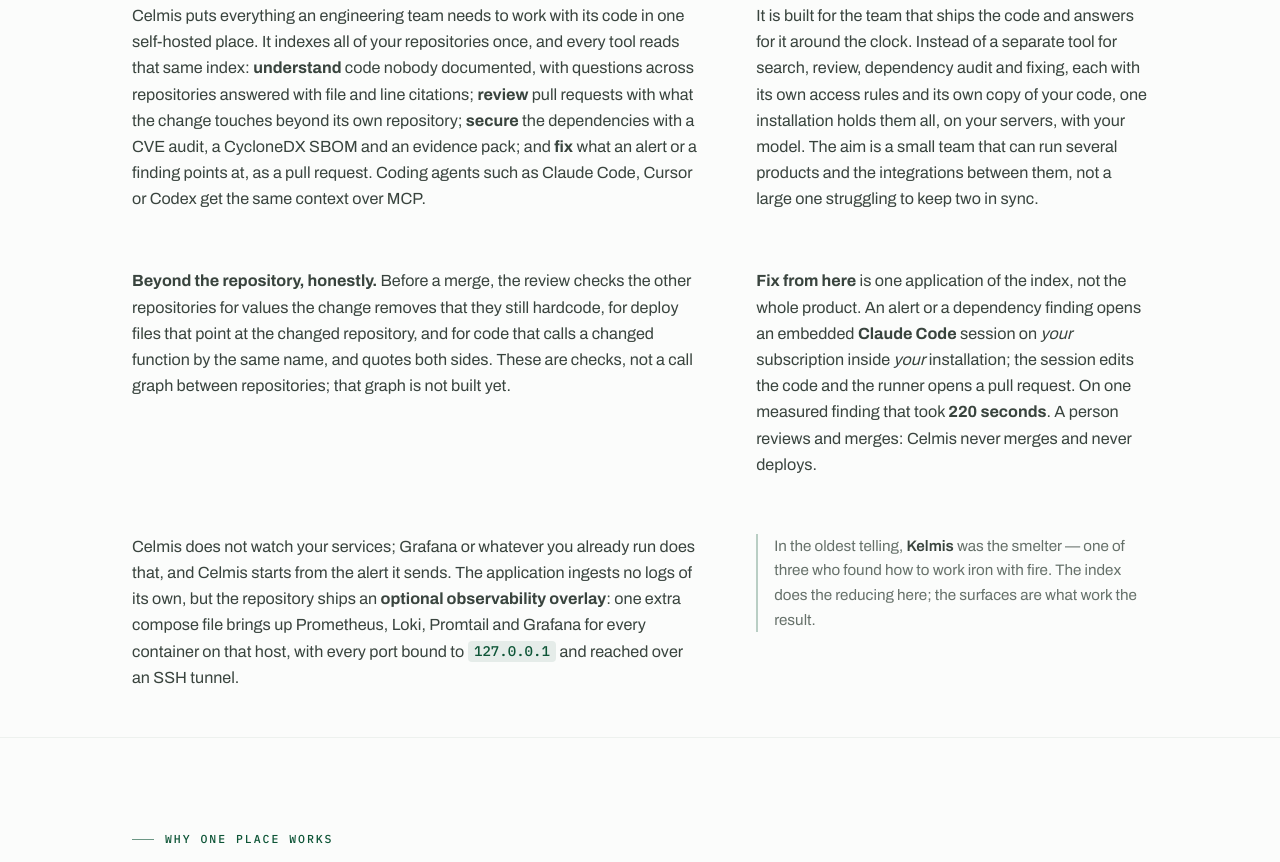
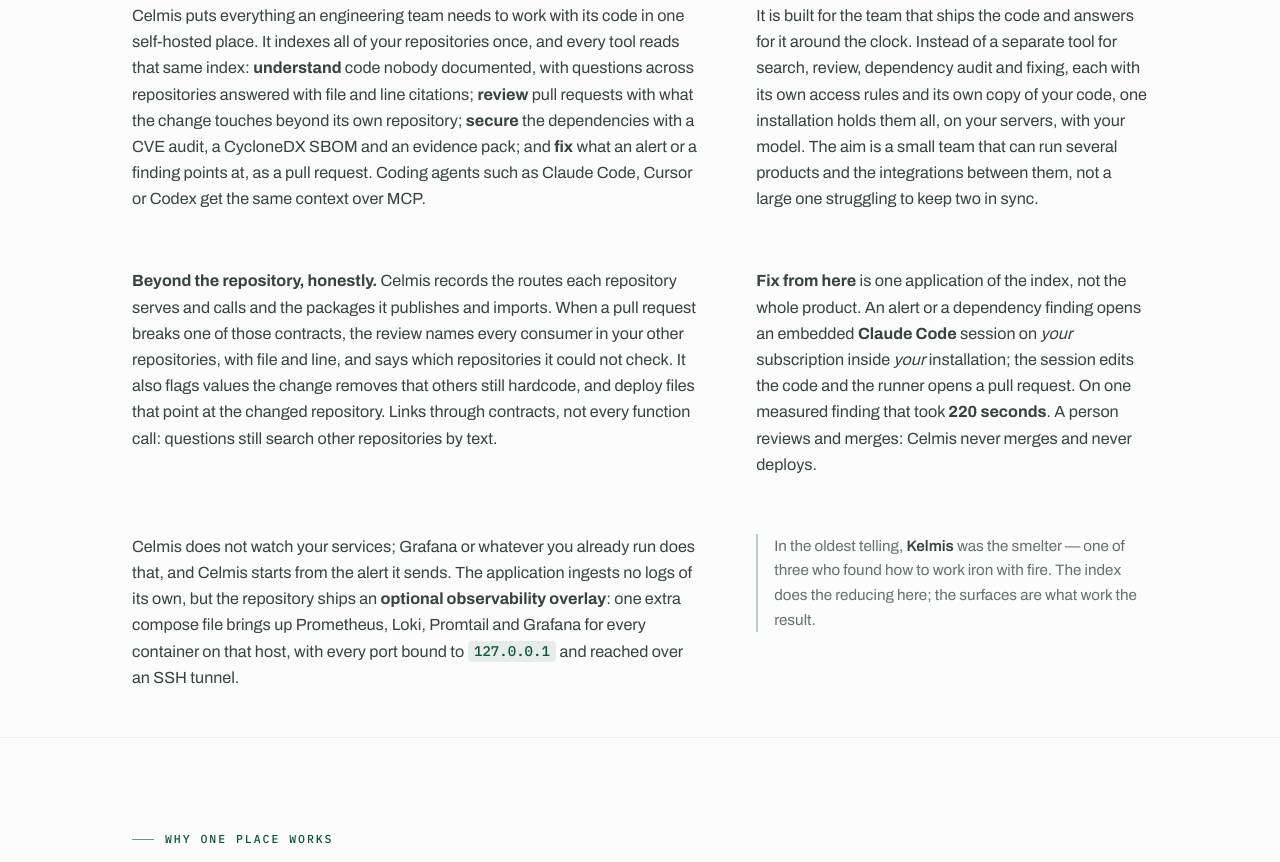
Before and after one commit to Celmis-labs/Celmis-labs.github.io, a plain HTML site: page index.html in a window 1280 px wide. Shown: the part 780-1642 px from the top of the page. Drawn offline with Linux system fonts and the light colour scheme; a script that the page names is missing.

Commit message:
Site: cross-repository answer follows v3.1.19, links through routes and packages
The review now names consumers through recorded HTTP routes and package
imports; questions and the refs tool still search by text.

Co-Authored-By: Claude Opus 5.5 <noreply@anthropic.com>

```diff
--- a/index.html
+++ b/index.html
@@ -107,7 +107,7 @@
      "name": "Can Celmis trace dependencies across many repositories on our own servers?",
      "acceptedAnswer": {
       "@type": "Answer",
-      "text": "Partly, and it says how. There is no limit on the number of repositories, and questions span repositories with file and line citations on both sides. Before a merge, the review checks sibling repositories for values the change removes that they still hardcode, for deploy files that point at the changed repository, and every indexed repository for code that calls a changed function by the same name. These are checks with the evidence quoted, not a call graph between repositories, which Celmis does not build yet."
+      "text": "Yes, through the contracts between them. There is no limit on the number of repositories, and questions span repositories with file and line citations on both sides. Indexing records the HTTP routes each repository serves and calls and the packages it publishes and imports (Python, TypeScript and JavaScript, Go, Java). When a pull request removes a route or a function, removes a parameter or makes one required, or changes a route, the review names every consumer in the workspace's other repositories with file and line, and reports repositories it could not check instead of calling them safe. It is not a graph of every function call: questions and the MCP refs tool still search other repositories by text, and say so."
      }
     },
     {
@@ -245,11 +245,13 @@
         installation holds them all, on your servers, with your model. The aim is a small
         team that can run several products and the integrations between them, not a large
         one struggling to keep two in sync.</p>
-      <p class="rv"><strong>Beyond the repository, honestly.</strong> Before a merge, the
-        review checks the other repositories for values the change removes that they still
-        hardcode, for deploy files that point at the changed repository, and for code that
-        calls a changed function by the same name, and quotes both sides. These are checks,
-        not a call graph between repositories; that graph is not built yet.</p>
+      <p class="rv"><strong>Beyond the repository, honestly.</strong> Celmis records the
+        routes each repository serves and calls and the packages it publishes and imports.
+        When a pull request breaks one of those contracts, the review names every consumer
+        in your other repositories, with file and line, and says which repositories it could
+        not check. It also flags values the change removes that others still hardcode, and
+        deploy files that point at the changed repository. Links through contracts, not
+        every function call: questions still search other repositories by text.</p>
       <p class="rv"><strong>Fix from here</strong> is one application of the index, not the
         whole product. An alert or a dependency finding opens an embedded
         <strong>Claude Code</strong> session on <em>your</em> subscription inside
```
Also changed, not shown: llms.txt.
